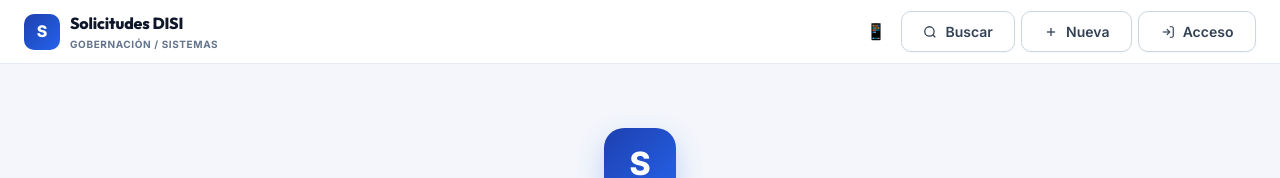
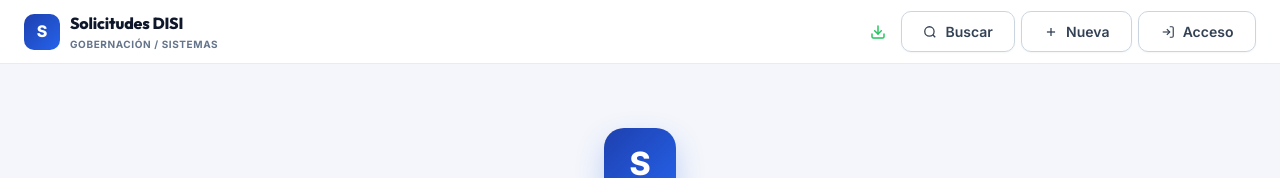
Before and after one commit to karen-pro23/SOLICITUDES-DISI, a React (Vite) app: page / in a window 1280 px wide. Shown: the top 178 px of the page. Built offline with nearby package versions, Linux system fonts and the light colour scheme; the HTML template or start-up script is replaced by a standard one.

Commit message:
fix: APK config sin server.url + icono descarga SVG

```diff
--- a/capacitor.config.json
+++ b/capacitor.config.json
@@ -3,7 +3,7 @@
   "appName": "Solicitudes DISI",
   "webDir": "dist",
   "server": {
-    "url": "http://192.168.16.204:3001",
+    "androidScheme": "http",
     "cleartext": true
   },
   "android": {
--- a/src/components/PublicHeader.jsx
+++ b/src/components/PublicHeader.jsx
@@ -35,8 +35,13 @@ export default function PublicHeader() {
           href="http://192.168.16.204:3001/downloads/solicitudes-disi.apk"
           download
           className="btn btn-sm header-btn-app"
+          title="Descargar App Android"
         >
-          📱
+          <svg width="16" height="16" viewBox="0 0 24 24" fill="none" stroke="#22c55e" strokeWidth="2.2" strokeLinecap="round" strokeLinejoin="round">
+            <path d="M21 15v4a2 2 0 0 1-2 2H5a2 2 0 0 1-2-2v-4" />
+            <polyline points="7 10 12 15 17 10" />
+            <line x1="12" y1="15" x2="12" y2="3" />
+          </svg>
         </a>
 
         <Link to="/buscar" className={`btn btn-sm ${isActive('/buscar') ? 'btn-primary' : 'btn-outline'}`}>
```
